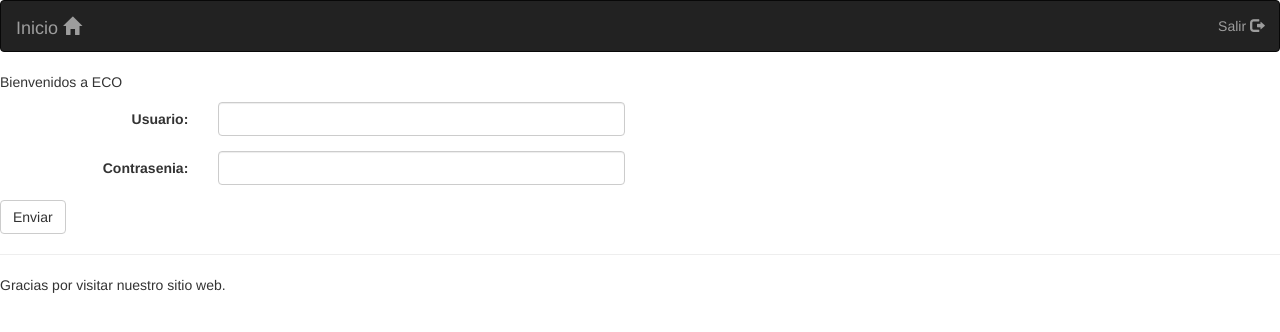
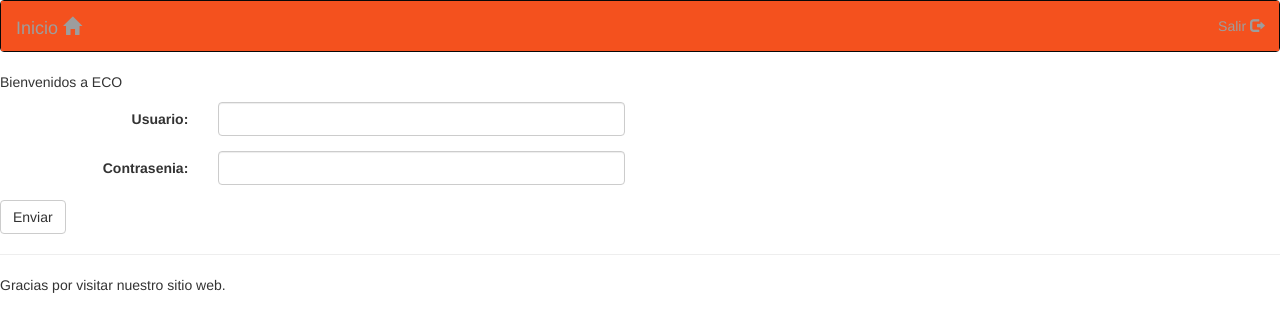
Before and after one commit to j-j94/salaBelleza, a Django app: page / in a window 1280 px wide. Shown: the top 332 px of the page. Run offline with Django 3.2, Linux system fonts and the light colour scheme; some libraries are stand-ins or nearby versions.

Commit message:
Update base.html

```diff
--- a/salonBelleza/salonBelleza/templates/base.html
+++ b/salonBelleza/salonBelleza/templates/base.html
@@ -12,6 +12,12 @@
   {% block js%}{% endblock %}
     <title>{% block title %}{% endblock %}</title>
 </head>
+  <style>
+.container-fluid {
+    background-color: #f4511e; /* Orange */
+    color: #ffffff;
+}
+</style>
 <body>
   <nav class="navbar navbar-inverse">
     <div class="container-fluid">
```
